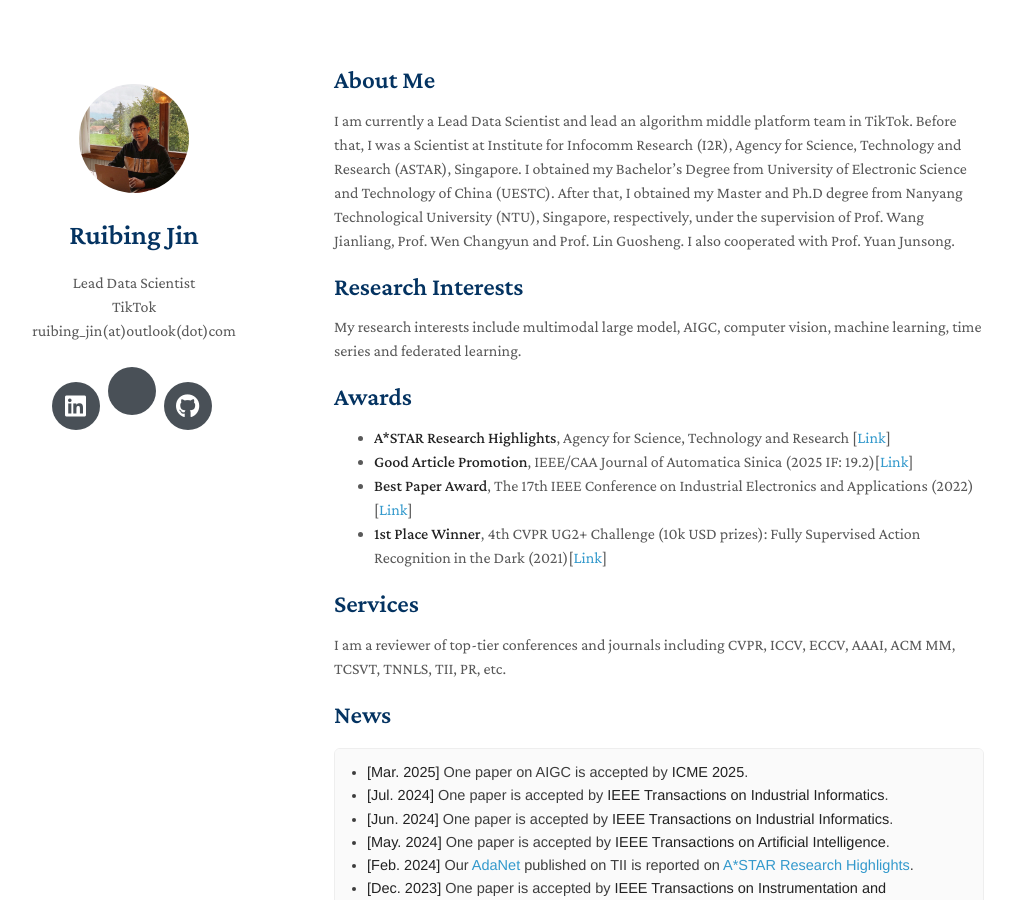
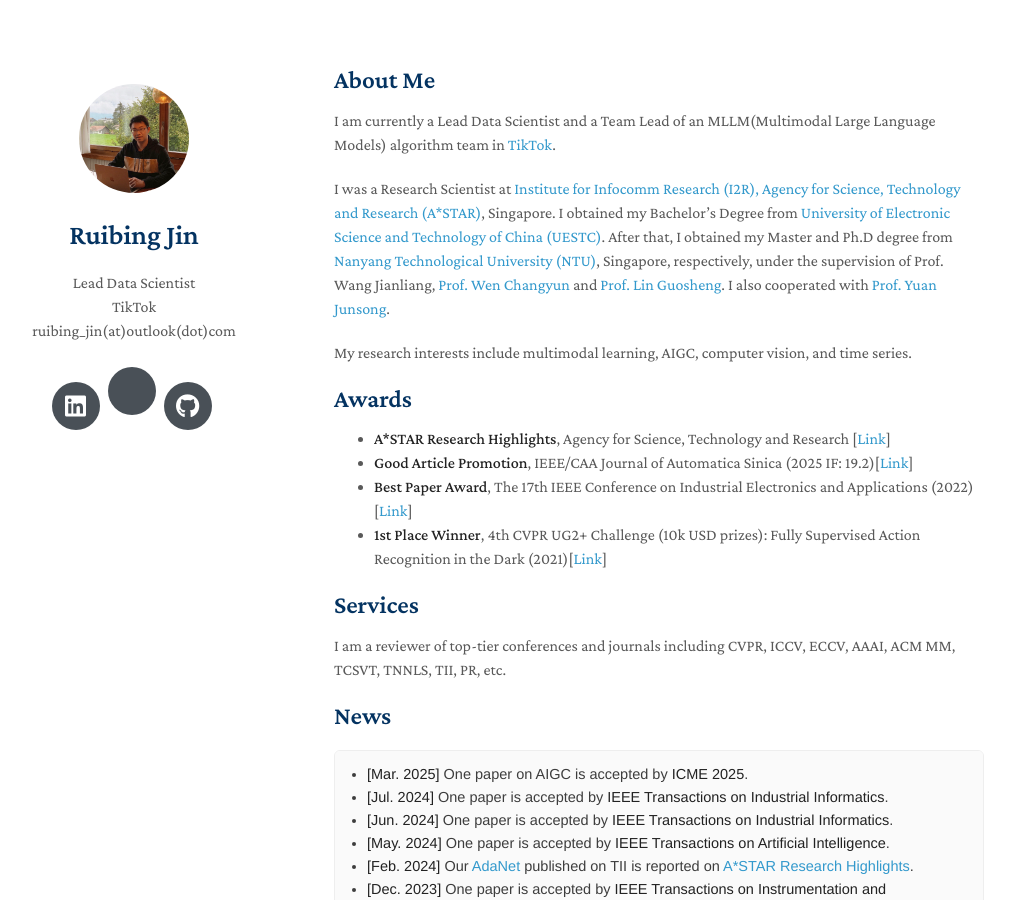
Before and after one commit to ruibing-jin/ruibing-jin.github.io, a Jekyll site: the page built from index.md, in a window 1280 px wide and 900 px high. Shown: the whole window, without its empty margins (136-1151 px from the left). Built offline with Jekyll 4.4.1, drawn with Linux system fonts in a browser that asks for light colours; nearby versions of some CDN libraries; a style sheet for code colours, icons or effects is not loaded; our own code applies the rules of GitHub Pages for plain Markdown files.

Commit message:
Update index.md

```diff
--- a/index.md
+++ b/index.md
@@ -3,10 +3,11 @@ layout: homepage
 ---
 
 ## About Me
-I am currently a Lead Data Scientist and lead an algorithm middle platform team in TikTok. Before that, I was a Scientist at Institute for Infocomm Research (I2R), Agency for Science, Technology and Research (ASTAR), Singapore. I obtained my Bachelor’s Degree from University of Electronic Science and Technology of China (UESTC). After that, I obtained my Master and Ph.D degree from Nanyang Technological University (NTU), Singapore, respectively, under the supervision of Prof. Wang Jianliang, Prof. Wen Changyun and Prof. Lin Guosheng. I also cooperated with Prof. Yuan Junsong.
+I am currently a Lead Data Scientist and a Team Lead of an MLLM(Multimodal Large Language Models) algorithm team in [TikTok](https://www.tiktok.com/about?lang=en).
 
-## Research Interests
-My research interests include multimodal large model, AIGC, computer vision, machine learning, time series and federated learning.
+I was a Research Scientist at [Institute for Infocomm Research (I2R), Agency for Science, Technology and Research (A*STAR)](https://www.a-star.edu.sg/i2r), Singapore. I obtained my Bachelor’s Degree from [University of Electronic Science and Technology of China (UESTC)](https://en.uestc.edu.cn/). After that, I obtained my Master and Ph.D degree from [Nanyang Technological University (NTU)](https://www.ntu.edu.sg/), Singapore, respectively, under the supervision of Prof. Wang Jianliang, [Prof. Wen Changyun](https://dr.ntu.edu.sg/entities/person/Wen-Changyun) and [Prof. Lin Guosheng](https://dr.ntu.edu.sg/entities/person/Guosheng-Lin). I also cooperated with [Prof. Yuan Junsong](https://engineering.buffalo.edu/computer-science-engineering/people/faculty-directory.host.html/content/shared/engineering/computer-science-engineering/profiles/faculty/ladder/yuan-junsong.html).
+
+My research interests include multimodal learning, AIGC, computer vision, and time series.
 
 ## Awards
 - **A*STAR Research Highlights**, Agency for Science, Technology and Research \[[Link](https://research.a-star.edu.sg/articles/highlights/seamless-operations-with-machine-health-checks/)\]
```
